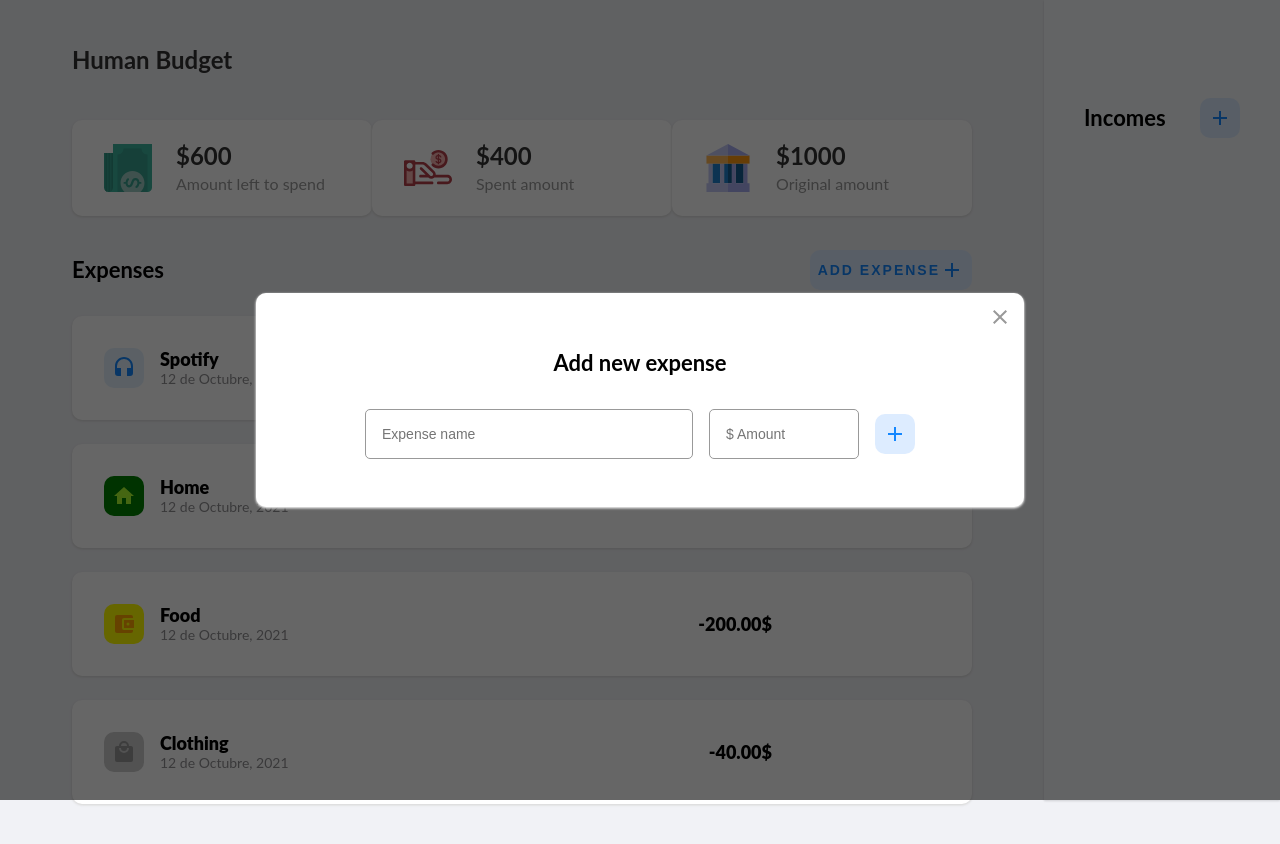
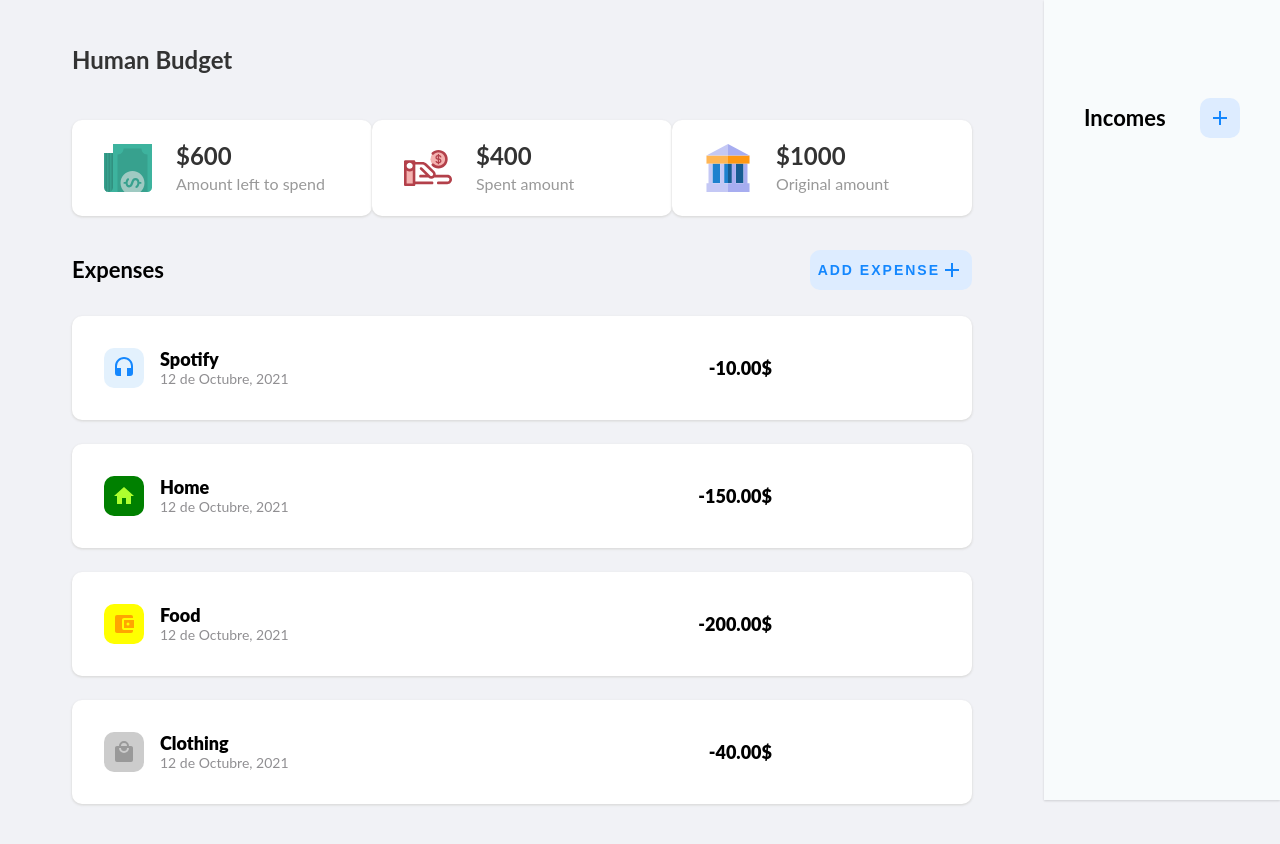
Before and after one commit to AlbaCasas/human-budget, a React (Create React App) app: page / in a window 1280 px wide. Shown: the top 844 px of the page. Built offline with nearby package versions, Linux system fonts and the light colour scheme; the HTML template or start-up script is replaced by a standard one.

Commit message:
Show modal onClick

```diff
--- a/src/components/Button/Button.jsx
+++ b/src/components/Button/Button.jsx
@@ -3,7 +3,7 @@ import { getClassName } from "./utils";
 import "./Button.css";
 
 const Button = (props) => {
-    return <button className={`${getClassName(props.variant)} ${props.className}`}>
+    return <button onClick={props.onClick} className={`${getClassName(props.variant)} ${props.className}`}>
         {props.children}
         <Icon icon={props.icon} />
     </button>
--- a/src/components/CreateExpenseModal/CreateExpenseModal.jsx
+++ b/src/components/CreateExpenseModal/CreateExpenseModal.jsx
@@ -4,8 +4,9 @@ import Input from "../Input";
 import Button from "../Button";
 import "./CreateExpenseModal.css";
 
-const CreateExpenseModal = () => {
-    return <Modal className="expense-modal">
+const CreateExpenseModal = (props) => {
+    return props.isShown === true ? (
+        <Modal className="expense-modal">
             <Title>Add new expense</Title>
             <div className="expense-modal__form">
                 <Input className="expense-modal__input expense-modal__input--name" placeholder="Expense name"/>
@@ -13,6 +14,7 @@ const CreateExpenseModal = () => {
                 <Button variant="default" icon="plus"/>
             </div>
         </Modal>
+    ) : null;
 }
 
 export default CreateExpenseModal;
--- a/src/pages/App.js
+++ b/src/pages/App.js
@@ -1,3 +1,4 @@
+import { useState } from "react";
 import Layout from "../components/Layout";
 import ExpenseCard from "../components/ExpenseCard";
 import Title from "../components/Title";
@@ -10,9 +11,10 @@ import bankSvg from "../assets/bank.svg";
 import "./App.css";
 
 function App() {
+  const [isModalShown, setIsModalShown] = useState(false);
   return (
     <div className="app">
-      <CreateExpenseModal/>
+      <CreateExpenseModal isShown={isModalShown}/>
       <Layout>
         <div className="app__header">
           <TotalAmount text="Amount left to spend" img={moneySvg}>600</TotalAmount>
@@ -21,13 +23,14 @@ function App() {
         </div>
         <div className="app__cta">
           <Title>Expenses</Title>
-          <Button icon="plus" variant="default">Add Expense</Button>
+          <Button onClick={() => {
+              setIsModalShown(true);
+            }} icon="plus" variant="default">Add Expense</Button>
         </div>
         <ExpenseCard title="Spotify" date="12 de Octubre, 2021" amount="-10.00$" icon="music" color="blue"/>
         <ExpenseCard title="Home" date="12 de Octubre, 2021" amount="-150.00$" icon="home" color="green"/>
         <ExpenseCard title="Food" date="12 de Octubre, 2021" amount="-200.00$" icon="wallet" color="yellow"/>
         <ExpenseCard title="Clothing" date="12 de Octubre, 2021" amount="-40.00$" icon="shopping" color="gray"/>
-
       </Layout>
     </div>
   );
```
Lines whose indentation alone changed are shown as unchanged.
